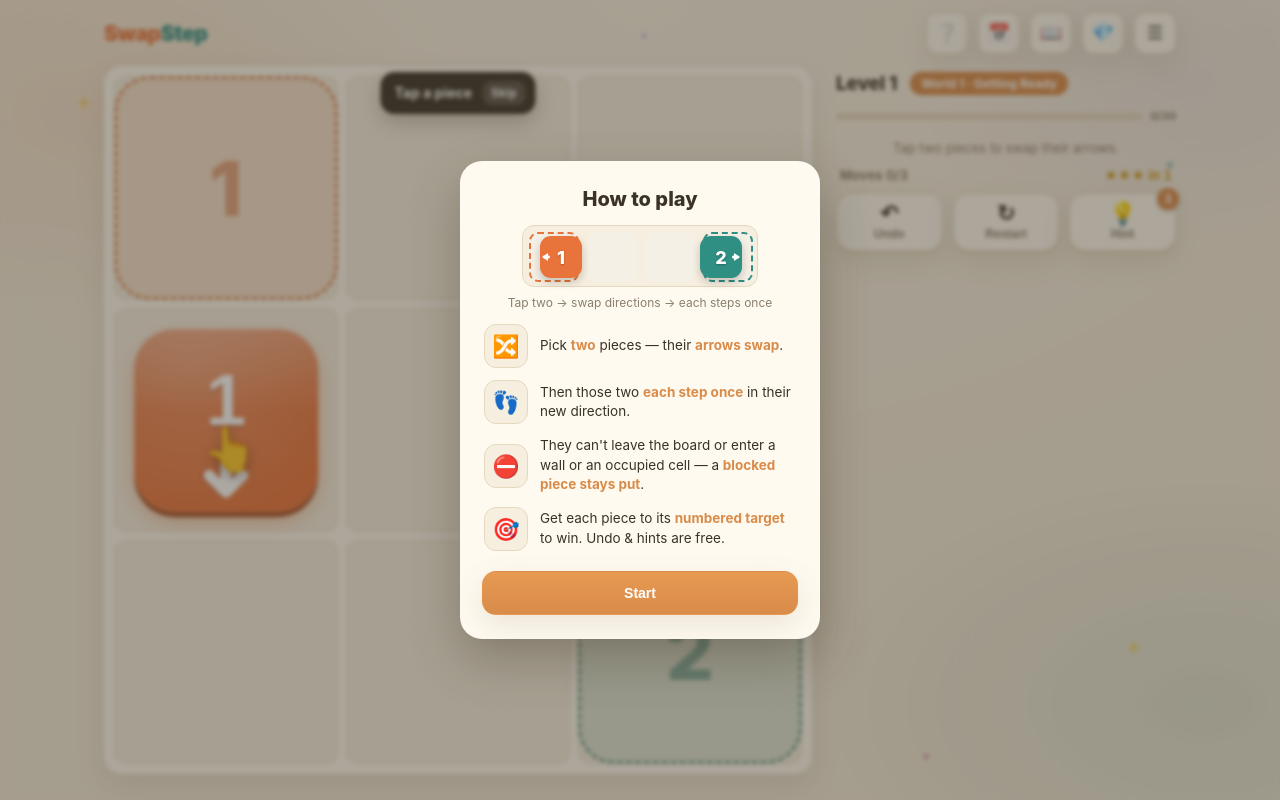
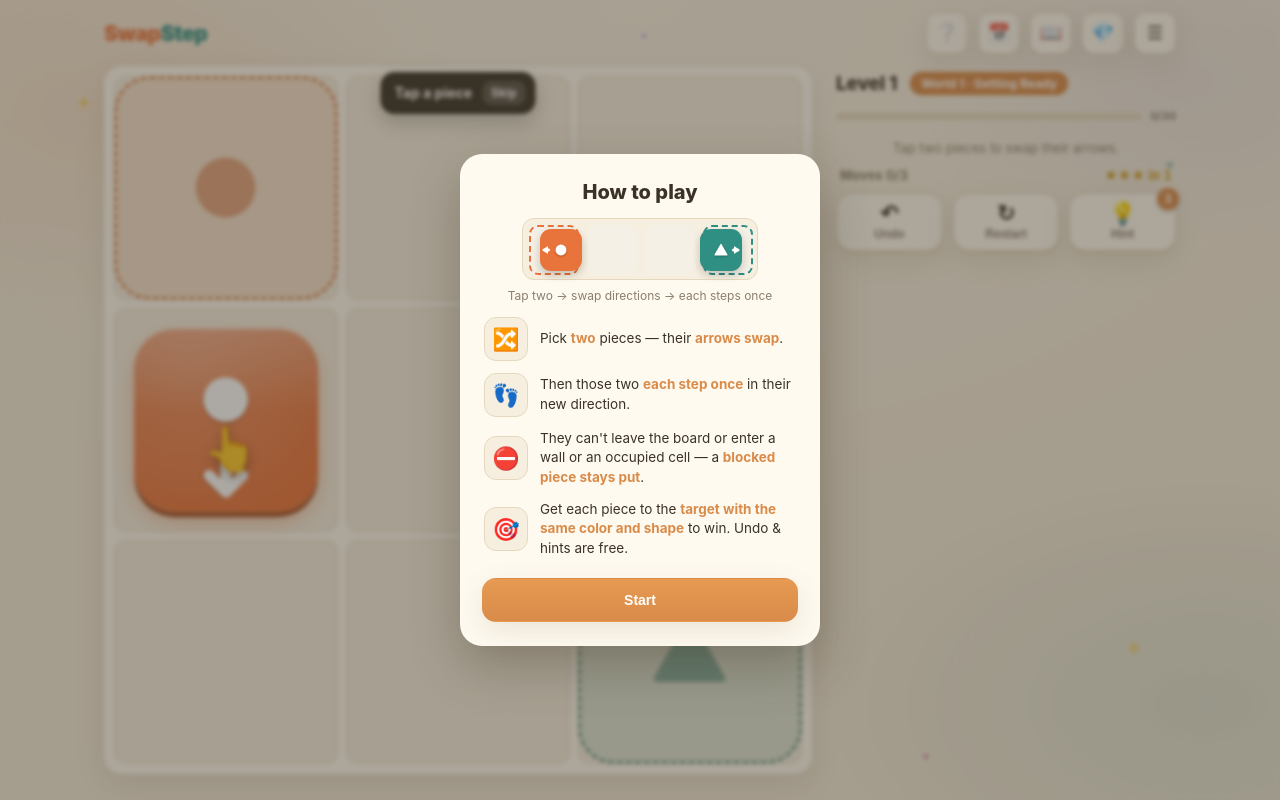
Before and after one commit to sgtherong/game001, a plain HTML site: page borrowed-motion-balance/web/index.html in a window 1280 px wide. Both pictures are taken after a click on the button "Rules". Drawn offline with Linux system fonts and the light colour scheme.

Commit message:
Mark piece/target pairs with shapes instead of numbers
Playtesters read the numbers 1-4 as a required tapping order. Pairs are
now shown by color + shape (circle, triangle, square, diamond), which
also helps players who cannot tell the colors apart.

- Pieces and targets draw the shape; aria-labels use the shape name
- Hint text names the glowing shapes instead of numbers (7 languages)
- Rule text says "same color and shape" instead of "numbered target"
- Tutorial demo, covers and preview videos updated to match

Co-Authored-By: Claude Opus 5.5 <noreply@anthropic.com>

```diff
--- a/borrowed-motion-balance/web/game.js
+++ b/borrowed-motion-balance/web/game.js
@@ -25,6 +25,16 @@ function applyWorldTint(index) { document.documentElement.dataset.worldTint = St
 const VECTORS = [[1, 0], [0, 1], [-1, 0], [0, -1]]; // 0=right 1=down 2=left 3=up
 const DIR_LABEL = ['→', '↓', '←', '↑'];
 const PIECE_COLORS = ['#e8743b', '#2f8f83', '#7b6cd9', '#c0497b']; // supports up to 4
+// 조각·목표의 짝 표시: 숫자를 쓰면 "1번부터 순서대로 누르라"는 뜻으로 읽혀서(사람 테스트에서 확인) 색 + 모양으로 짝을 표시한다.
+// 모양이 달라 색을 구분하기 어려운 사람도 짝을 찾을 수 있다. 순서: ● ▲ ■ ◆
+const SHAPE_SVG = [
+  '<svg viewBox="0 0 24 24" aria-hidden="true"><circle cx="12" cy="12" r="8.2" fill="currentColor"/></svg>',
+  '<svg viewBox="0 0 24 24" aria-hidden="true"><path d="M12 3.8 20.8 19.4H3.2z" fill="currentColor" stroke="currentColor" stroke-width="2" stroke-linejoin="round"/></svg>',
+  '<svg viewBox="0 0 24 24" aria-hidden="true"><rect x="3.9" y="3.9" width="16.2" height="16.2" rx="2.8" fill="currentColor"/></svg>',
+  '<svg viewBox="0 0 24 24" aria-hidden="true"><path d="M12 2.8 21.2 12 12 21.2 2.8 12z" fill="currentColor" stroke="currentColor" stroke-width="1.6" stroke-linejoin="round"/></svg>',
+];
+const SHAPE_CHAR = ['●', '▲', '■', '◆']; // 힌트 문구 안에서 쓰는 글자
+const SHAPE_NAME = ['circle', 'triangle', 'square', 'diamond'];
 
 const clone = s => s.map(p => p.slice());
 const key = s => s.flat().join(',');
@@ -542,7 +552,7 @@ function buildBoard() {
     g.className = 'target';
     g.dataset.i = i;
     g.style.setProperty('--c', PIECE_COLORS[i]);
-    g.innerHTML = `<span>${i + 1}</span>`;
+    g.innerHTML = `<span class="mark">${SHAPE_SVG[i]}</span>`;
     layerEl.appendChild(g);
   });
 
@@ -551,8 +561,8 @@ function buildBoard() {
     tok.className = 'piece';
     tok.dataset.i = i;
     tok.style.setProperty('--c', PIECE_COLORS[i]);
-    tok.setAttribute('aria-label', String(i + 1));
-    tok.innerHTML = `<span class="num">${i + 1}</span><span class="arrow">${ARROW_SVG}</span>`;
+    tok.setAttribute('aria-label', SHAPE_NAME[i]);
+    tok.innerHTML = `<span class="num">${SHAPE_SVG[i]}</span><span class="arrow">${ARROW_SVG}</span>`;
     tok.addEventListener('click', () => onPieceClick(i));
     layerEl.appendChild(tok);
   });
@@ -598,7 +608,7 @@ function applyStaticGeometry() {
   pieceEls().forEach(el => {
     el.style.width = pieceSize + 'px';
     el.style.height = pieceSize + 'px';
-    el.querySelector('.num').style.fontSize = Math.round(cell * 0.32) + 'px'; // 큰 화살표와 겹치지 않는 크기
+    const mk = el.querySelector('.num'); mk.style.width = mk.style.height = Math.round(cell * 0.29) + 'px'; // 큰 화살표와 겹치지 않는 크기
     el.style.setProperty('--badge', Math.round(cell * 0.34) + 'px'); // 도착 체크 배지 크기
   });
 }
@@ -911,7 +921,7 @@ function applyHint(pair, src) {
   G.selected = [];
   G.hintPair = pair.slice();
   const left = isPremium() ? t('hint_left_unlimited') : t('hint_left_free', { n: hintsAvailable() });
-  G.hintMsg = t('hint_applied', { a: pair[0] + 1, b: pair[1] + 1, left });
+  G.hintMsg = t('hint_applied', { a: SHAPE_CHAR[pair[0]], b: SHAPE_CHAR[pair[1]], left });
   updatePreview();
   demoHint(pair);
   updateHintButton();
@@ -1803,7 +1813,7 @@ function refreshDynamic() {
   updatePrivacyLinks();
   if ($('#langSelect')) $('#langSelect').value = window.I18N.lang;
   updateHud(); updateHintButton(); applySoundIcon(); renderProgress(); renderStageLabels();
-  if (G.hintPair) G.hintMsg = t('hint_applied', { a: G.hintPair[0] + 1, b: G.hintPair[1] + 1,
+  if (G.hintPair) G.hintMsg = t('hint_applied', { a: SHAPE_CHAR[G.hintPair[0]], b: SHAPE_CHAR[G.hintPair[1]],
     left: isPremium() ? t('hint_left_unlimited') : t('hint_left_free', { n: hintsAvailable() }) });
   updatePreview();
   if (drawer.classList.contains('open')) renderStageList();
--- a/borrowed-motion-balance/web/i18n.js
+++ b/borrowed-motion-balance/web/i18n.js
@@ -60,7 +60,7 @@
       tut_s1: 'Pick <b>two</b> pieces — their <b>arrows swap</b>.',
       tut_s2: 'Then those two <b>each step once</b> in their new direction.',
       tut_s3: 'They can\'t leave the board or enter a wall or an occupied cell — a <b>blocked piece stays put</b>.',
-      tut_s4: 'Get each piece to its <b>numbered target</b> to win. Undo & hints are free.',
+      tut_s4: 'Get each piece to the <b>target with the same color and shape</b> to win. Undo & hints are free.',
       tut_start: 'Start',
       album_title: '📖 Travel Album',
       album_page: 'World {n} · {place}',
@@ -92,7 +92,7 @@
       ad_label: 'Ad', ad_ph: 'Ad area', ad_ph_sub: 'Real ad SDK (AdMob / portal) slot',
       ad_count: 'Reward in {n}s', ad_reward: 'Get hint', ad_skip: 'Skip',
       hint_stuck_free: 'Undo to a valid position. (free help)',
-      hint_applied: 'Hint: tap {a} and {b} ({left})',
+      hint_applied: 'Hint: tap the glowing {a} and {b} · {left}',
       hint_left_free: '{n} free left', hint_left_unlimited: 'unlimited',
       hint_none_left: "You've used all free and ad hints today.",
       hint_none_left_noad: "You've used today's free hints. Undo and restart are always free.",
@@ -158,7 +158,7 @@
       tut_s1: '조각 <b>두 개</b>를 선택하면 두 조각의 <b>화살표가 서로 바뀝니다</b>.',
       tut_s2: '그다음 두 조각이 <b>새 방향으로 한 칸씩</b> 움직여요.',
       tut_s3: '보드 밖·벽·다른 조각이 있던 칸으로는 못 가요 — <b>막힌 조각은 제자리</b>에 머물러요.',
-      tut_s4: '모든 조각이 <b>자기 번호 목표</b>에 도착하면 성공! 되돌리기·힌트는 무료예요.',
+      tut_s4: '모든 조각을 <b>색과 모양이 같은 목표</b>에 보내면 성공! 되돌리기·힌트는 무료예요.',
       tut_start: '시작하기',
       album_title: '📖 여행 앨범',
       album_page: '월드 {n} · {place}',
@@ -190,7 +190,7 @@
       ad_label: '광고', ad_ph: '광고 영역', ad_ph_sub: '실제 광고 SDK(AdMob·포털) 연동 위치',
       ad_count: '{n}초 후 보상을 받을 수 있어요', ad_reward: '힌트 받기', ad_skip: '건너뛰기',
       hint_stuck_free: '지금은 되돌리기로 유효한 상태로 돌아가세요. (무료 안내)',
-      hint_applied: '힌트: {a}번과 {b}번을 누르세요 ({left})',
+      hint_applied: '힌트: 빛나는 {a}·{b} 조각을 누르세요 · {left}',
       hint_left_free: '무료 {n}회 남음', hint_left_unlimited: '무제한',
       hint_none_left: '오늘 무료·광고 힌트를 모두 사용했어요.',
       hint_none_left_noad: '오늘 무료 힌트를 모두 사용했어요. 되돌리기·재시작은 언제나 무료예요.',
@@ -252,7 +252,7 @@
       tut_s1: 'Elige <b>dos</b> piezas: sus <b>flechas se intercambian</b>.',
       tut_s2: 'Luego esas dos <b>avanzan una casilla</b> en su nueva dirección.',
       tut_s3: 'No pueden salir del tablero ni entrar en un muro o casilla ocupada: <b>la pieza bloqueada se queda</b>.',
-      tut_s4: 'Lleva cada pieza a su <b>objetivo numerado</b> para ganar. Deshacer y pistas son gratis.',
+      tut_s4: 'Lleva cada pieza al <b>objetivo del mismo color y forma</b> para ganar. Deshacer y pistas son gratis.',
       tut_start: 'Empezar',
       album_title: '📖 Álbum de viaje',
       album_page: 'Mundo {n} · {place}',
@@ -284,7 +284,7 @@
       ad_label: 'Anuncio', ad_ph: 'Espacio de anuncio', ad_ph_sub: 'Ranura del SDK de anuncios (AdMob / portal)',
       ad_count: 'Recompensa en {n}s', ad_reward: 'Obtener pista', ad_skip: 'Saltar',
       hint_stuck_free: 'Deshaz hasta una posición válida. (ayuda gratis)',
-      hint_applied: 'Pista: toca {a} y {b} ({left})',
+      hint_applied: 'Pista: toca {a} y {b}, las que brillan · {left}',
       hint_left_free: '{n} gratis restantes', hint_left_unlimited: 'ilimitadas',
       hint_none_left: 'Hoy usaste todas las pistas gratis y con anuncio.',
       hint_none_left_noad: 'Ya usaste las pistas gratis de hoy. Deshacer y reiniciar siempre son gratis.',
@@ -346,7 +346,7 @@
       tut_s1: 'Escolha <b>duas</b> peças — suas <b>setas trocam</b>.',
       tut_s2: 'Depois essas duas <b>andam uma casa</b> na nova direção.',
       tut_s3: 'Não saem do tabuleiro nem entram em parede ou casa ocupada — <b>a peça bloqueada fica parada</b>.',
-      tut_s4: 'Leve cada peça ao seu <b>alvo numerado</b> para vencer. Desfazer e dicas são grátis.',
+      tut_s4: 'Leve cada peça ao <b>alvo com a mesma cor e forma</b> para vencer. Desfazer e dicas são grátis.',
       tut_start: 'Começar',
       album_title: '📖 Álbum de viagem',
       album_page: 'Mundo {n} · {place}',
@@ -378,7 +378,7 @@
       ad_label: 'Anúncio', ad_ph: 'Área de anúncio', ad_ph_sub: 'Espaço do SDK de anúncios (AdMob / portal)',
       ad_count: 'Recompensa em {n}s', ad_reward: 'Pegar dica', ad_skip: 'Pular',
       hint_stuck_free: 'Desfaça até uma posição válida. (ajuda grátis)',
-      hint_applied: 'Dica: toque {a} e {b} ({left})',
+      hint_applied: 'Dica: toque {a} e {b}, as que brilham · {left}',
       hint_left_free: '{n} grátis restantes', hint_left_unlimited: 'ilimitadas',
       hint_none_left: 'Hoje você usou todas as dicas grátis e com anúncio.',
       hint_none_left_noad: 'Você já usou as dicas grátis de hoje. Desfazer e reiniciar são sempre grátis.',
@@ -440,7 +440,7 @@
       tut_s1: 'Выберите <b>две</b> фишки — их <b>стрелки меняются</b>.',
       tut_s2: 'Затем обе <b>делают шаг</b> в новом направлении.',
       tut_s3: 'Нельзя за край, в стену или на занятую клетку — <b>заблокированная фишка стоит на месте</b>.',
-      tut_s4: 'Приведите каждую фишку к <b>цели с её номером</b>. Отмена и подсказки бесплатны.',
+      tut_s4: 'Приведите каждую фишку на <b>цель того же цвета и формы</b>. Отмена и подсказки бесплатны.',
       tut_start: 'Начать',
       album_title: '📖 Альбом путешествий',
       album_page: 'Мир {n} · {place}',
@@ -472,7 +472,7 @@
       ad_label: 'Реклама', ad_ph: 'Место рекламы', ad_ph_sub: 'Слот рекламного SDK (AdMob / портал)',
       ad_count: 'Награда через {n} с', ad_reward: 'Получить подсказку', ad_skip: 'Пропустить',
       hint_stuck_free: 'Отмените ход до верной позиции. (бесплатно)',
-      hint_applied: 'Подсказка: нажмите {a} и {b} ({left})',
+      hint_applied: 'Подсказка: нажмите светящиеся {a} и {b} · {left}',
       hint_left_free: 'осталось {n} беспл.', hint_left_unlimited: 'без лимита',
       hint_none_left: 'Сегодня вы использовали все бесплатные и рекламные подсказки.',
       hint_none_left_noad: 'Бесплатные подсказки на сегодня закончились. Отмена и рестарт всегда бесплатны.',
@@ -538,7 +538,7 @@
       tut_s1: 'Wähle <b>zwei</b> Steine – ihre <b>Pfeile werden getauscht</b>.',
       tut_s2: 'Dann geht <b>jeder einen Schritt</b> in seine neue Richtung.',
       tut_s3: 'Sie können das Feld nicht verlassen und nicht auf Wände oder besetzte Felder – ein <b>blockierter Stein bleibt stehen</b>.',
-      tut_s4: 'Bring jeden Stein zu seinem <b>nummerierten Ziel</b>. Zurück und Tipps sind gratis.',
+      tut_s4: 'Bring jeden Stein zum <b>Ziel mit gleicher Farbe und Form</b>. Zurück und Tipps sind gratis.',
       tut_start: 'Los geht’s',
       album_title: '📖 Reisealbum',
       album_page: 'Welt {n} · {place}',
@@ -570,7 +570,7 @@
       ad_label: 'Werbung', ad_ph: 'Werbefläche', ad_ph_sub: 'Platz für echtes Werbe-SDK',
       ad_count: 'Belohnung in {n} s', ad_reward: 'Tipp holen', ad_skip: 'Überspringen',
       hint_stuck_free: 'Nimm Züge zurück bis zu einer lösbaren Stellung. (gratis)',
-      hint_applied: 'Tipp: tippe {a} und {b} an ({left})',
+      hint_applied: 'Tipp: tippe die leuchtenden {a} und {b} an · {left}',
       hint_left_free: 'noch {n} gratis', hint_left_unlimited: 'unbegrenzt',
       hint_none_left: 'Du hast heute alle Gratis- und Werbe-Tipps verbraucht.',
       hint_none_left_noad: 'Die Gratis-Tipps für heute sind verbraucht. Zurück und Neustart sind immer gratis.',
@@ -636,7 +636,7 @@
       tut_s1: 'Choisis <b>deux</b> pièces : leurs <b>flèches s’échangent</b>.',
       tut_s2: 'Puis <b>chacune avance d’une case</b> dans sa nouvelle direction.',
       tut_s3: 'Elles ne peuvent ni sortir du plateau, ni entrer sur un mur ou une case occupée : une <b>pièce bloquée reste sur place</b>.',
-      tut_s4: 'Amène chaque pièce sur sa <b>cible numérotée</b> pour gagner. Annuler et les indices sont gratuits.',
+      tut_s4: 'Amène chaque pièce sur la <b>cible de même couleur et de même forme</b> pour gagner. Annuler et les indices sont gratuits.',
       tut_start: 'Commencer',
       album_title: '📖 Album de voyage',
       album_page: 'Monde {n} · {place}',
@@ -668,7 +668,7 @@
       ad_label: 'Pub', ad_ph: 'Espace pub', ad_ph_sub: 'Emplacement du vrai SDK publicitaire',
       ad_count: 'Récompense dans {n} s', ad_reward: 'Obtenir l’indice', ad_skip: 'Passer',
       hint_stuck_free: 'Annule jusqu’à une position jouable. (aide gratuite)',
-      hint_applied: 'Indice : touche {a} et {b} ({left})',
+      hint_applied: 'Indice : touche {a} et {b}, celles qui brillent · {left}',
       hint_left_free: 'encore {n} gratuits', hint_left_unlimited: 'illimité',
       hint_none_left: 'Tu as utilisé tous les indices gratuits et pub d’aujourd’hui.',
       hint_none_left_noad: 'Tu as utilisé les indices gratuits d’aujourd’hui. Annuler et recommencer restent gratuits.',
--- a/borrowed-motion-balance/web/index.html
+++ b/borrowed-motion-balance/web/index.html
@@ -139,6 +139,10 @@
     font-weight: 800;
   }
   .target span { opacity: .6; }
+  /* 짝 표시 모양(숫자 대신): 목표 칸엔 조각 색으로 크게, 조각 위엔 흰색으로 */
+  .target .mark { display: block; width: 40%; height: 40%; }
+  .target .mark svg, .piece .num svg { display: block; width: 100%; height: 100%; }
+  .piece .num { display: block; filter: drop-shadow(0 2px 1.5px rgba(0,0,0,.22)); }
 
   /* 조각: 위쪽 하이라이트 + 아래 그림자로 입체감, 화살표는 크게(핵심 정보) */
   .piece {
@@ -439,7 +443,9 @@
   .td-target.lit { animation: tdLit 5s ease-out infinite; }
   @keyframes tdLit { 0%,58% { box-shadow: 0 0 0 0 transparent; } 68% { box-shadow: 0 0 0 7px color-mix(in srgb, currentColor 32%, transparent); } 82%,100% { box-shadow: 0 0 0 11px transparent; } }
   .td-piece { position: absolute; top: 10px; width: 42px; height: 42px; border-radius: 11px; display: grid; place-items: center; color: #fff; font-weight: 800; font-size: 18px; box-shadow: 0 4px 8px rgba(0,0,0,.2); }
-  .td-piece .td-num { position: relative; z-index: 1; text-shadow: 0 1px 2px rgba(0,0,0,.25); }
+  .td-piece .td-num { position: relative; z-index: 1; filter: drop-shadow(0 1px 1px rgba(0,0,0,.25)); }
+  .td-mark { display: block; width: 16px; height: 16px; } .td-target .td-mark { width: 20px; height: 20px; }
+  .td-mark svg { display: block; width: 100%; height: 100%; }
   .td-piece .td-arrow { position: absolute; inset: 0; }
   .td-piece .td-arrow::after { content: ""; position: absolute; right: 7%; top: 50%; width: 16%; height: 3px; background: #fff; transform: translateY(-50%); border-radius: 3px; }
   .td-piece .td-arrow::before { content: ""; position: absolute; right: 5%; top: 50%; width: 0; height: 0; transform: translateY(-50%); border-top: 4px solid transparent; border-bottom: 4px solid transparent; border-left: 6px solid #fff; }
@@ -752,10 +758,10 @@
         <div class="td-cell" style="left:64px"></div>
         <div class="td-cell" style="left:122px"></div>
         <div class="td-cell" style="left:180px"></div>
-        <div class="td-target t1 lit"><span>1</span></div>
-        <div class="td-target t2 lit"><span>2</span></div>
-        <div class="td-piece p1"><span class="td-arrow"></span><span class="td-num">1</span></div>
-        <div class="td-piece p2"><span class="td-arrow"></span><span class="td-num">2</span></div>
+        <div class="td-target t1 lit"><span class="td-mark"><svg viewBox="0 0 24 24"><circle cx="12" cy="12" r="8.2" fill="currentColor"/></svg></span></div>
+        <div class="td-target t2 lit"><span class="td-mark"><svg viewBox="0 0 24 24"><path d="M12 3.8 20.8 19.4H3.2z" fill="currentColor" stroke="currentColor" stroke-width="2" stroke-linejoin="round"/></svg></span></div>
+        <div class="td-piece p1"><span class="td-arrow"></span><span class="td-num td-mark"><svg viewBox="0 0 24 24"><circle cx="12" cy="12" r="8.2" fill="currentColor"/></svg></span></div>
+        <div class="td-piece p2"><span class="td-arrow"></span><span class="td-num td-mark"><svg viewBox="0 0 24 24"><path d="M12 3.8 20.8 19.4H3.2z" fill="currentColor" stroke="currentColor" stroke-width="2" stroke-linejoin="round"/></svg></span></div>
         <div class="td-finger">👆</div>
       </div>
       <div class="tut-demo-cap" data-i18n="tut_demo_cap">Tap two → swap → each steps once</div>
--- a/borrowed-motion-balance/web/sw.js
+++ b/borrowed-motion-balance/web/sw.js
@@ -1,5 +1,5 @@
 /* 스왑스텝 service worker — offline app shell */
-const CACHE = 'swapstep-v49';
+const CACHE = 'swapstep-v50';
 const ASSETS = [
   './',
   './index.html',
```
Also changed, not shown: borrowed-motion-balance/promo/cover.html (+12 -6 lines).
